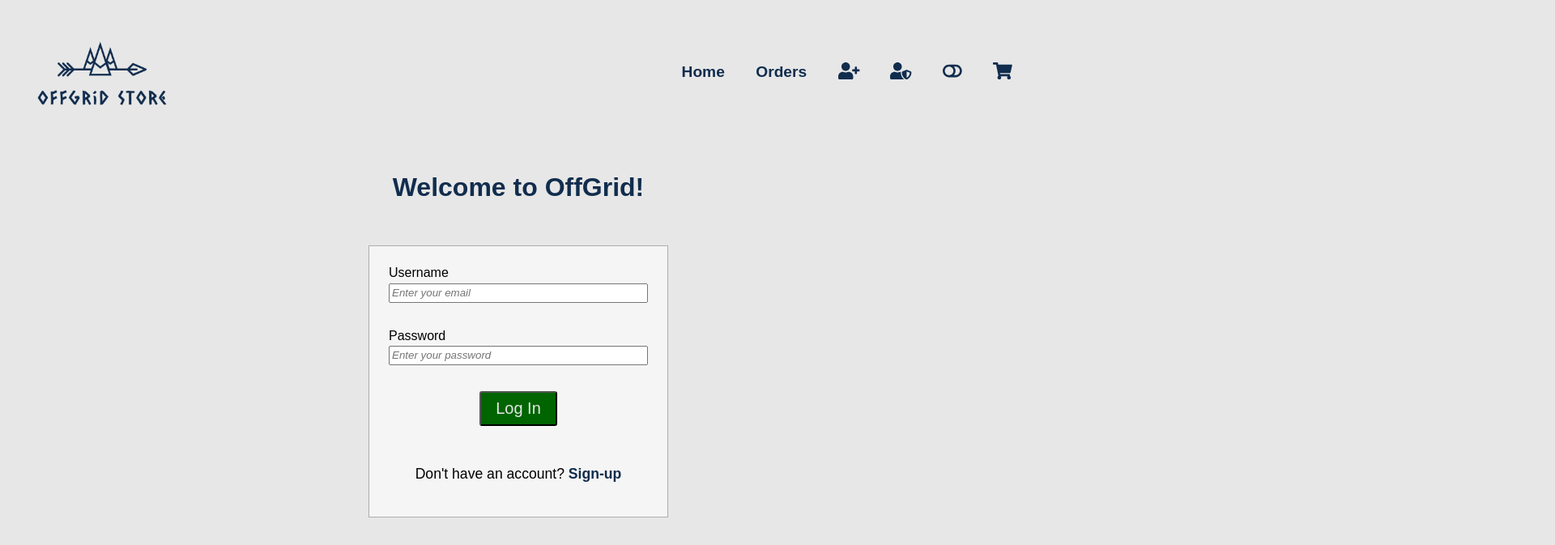
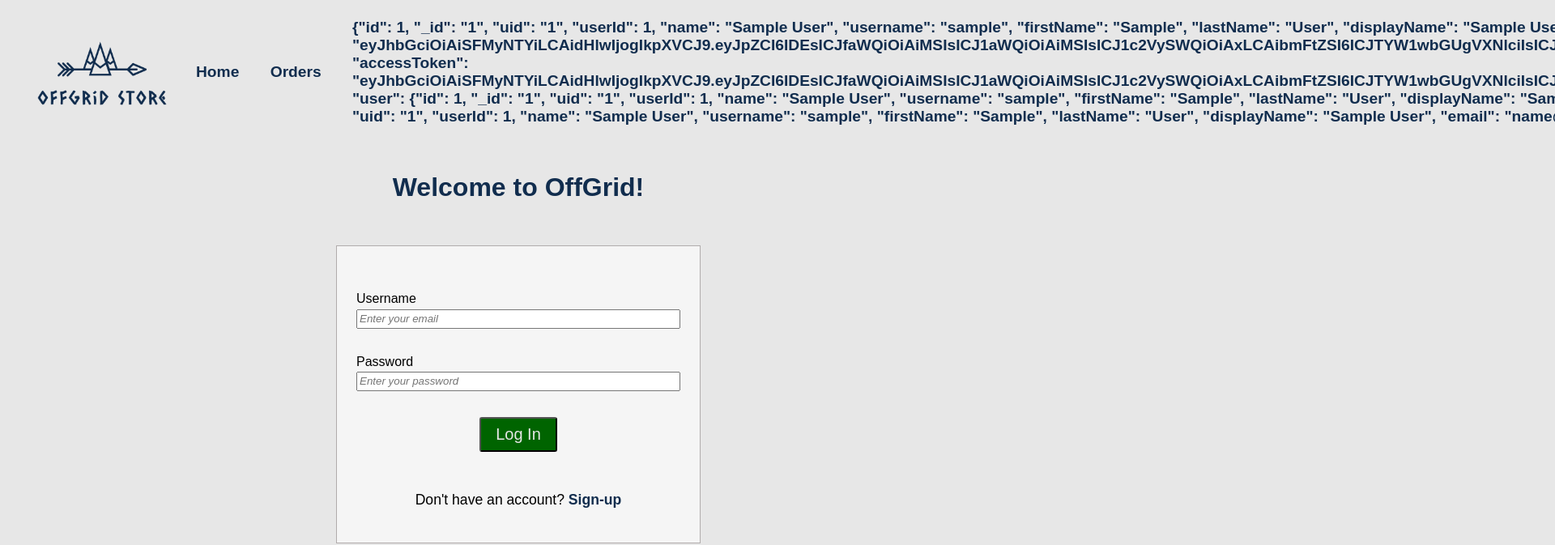
Before and after one commit to adrianklivecz/offgrid-angular-petproject, an Angular app: page /login in a window 1280 px wide. Shown: the top 673 px of the page at 81% size, 1920 px wide, since content can reach past the window. Built offline with nearby package versions, Linux system fonts and the light colour scheme; sample sign-in values are in the browser's storage.

Commit message:
feat: change header buttons when logged in

```diff
--- a/package.json
+++ b/package.json
@@ -23,6 +23,7 @@
     "@fortawesome/free-brands-svg-icons": "^5.15.3",
     "@fortawesome/free-regular-svg-icons": "^5.15.3",
     "@fortawesome/free-solid-svg-icons": "^5.15.3",
+    "ngrok": "^4.0.1",
     "rxjs": "~6.6.0",
     "tslib": "^2.1.0",
     "zone.js": "~0.11.4"
--- /dev/null
+++ b/src/app/User.ts
@@ -0,0 +1,4 @@
+export interface User {
+  email: string;
+  password: string;
+}
--- a/src/app/header/header.component.html
+++ b/src/app/header/header.component.html
@@ -8,24 +8,25 @@
         <ul class="navbar__buttons-container">
             <li class="navbar__button"><a routerLink="/home">Home</a></li>
             <li class="navbar__button"><a routerLink="#">Orders</a></li>
-            <li class="navbar__button">
+            <li class="navbar__button" *ngIf="!loggedIn">
                 <a routerLink="/register">
-                    <fa-icon [icon]="faUserPlus"></fa-icon>
+                    <fa-icon [icon]="faUserPlus" title="Register"></fa-icon>
                 </a>
             </li>
             <li class="navbar__button">
                 <a routerLink="/login">
-                    <fa-icon [icon]="faUserShield"></fa-icon>
+                    <span *ngIf="loggedIn">{{loggedIn}}</span>
+                    <fa-icon [icon]="faSignInAlt" title="Log In" [className]="loggedIn ? 'hidden' : ''"></fa-icon>
                 </a>
             </li>
-            <li class="navbar__button">
-                <a routerLink="#">
-                    <fa-icon [icon]="faToggleOff"></fa-icon>
-                </a>
+            <li class="navbar__button" *ngIf="showLogoutBtn && loggedIn">
+                <p (click)="logoutUserHandler()">
+                    <fa-icon [icon]="faDoorOpen" title="Log Out"></fa-icon>
+                </p>
             </li>
             <li class="navbar__button">
                 <a routerLink="/checkout">
-                    <fa-icon [icon]="faShoppingCart"></fa-icon>
+                    <fa-icon [icon]="faShoppingCart" title="Shopping Cart"></fa-icon>
                 </a>
             </li>
         </ul>
--- a/src/app/header/header.component.scss
+++ b/src/app/header/header.component.scss
@@ -38,6 +38,10 @@
   border-bottom: 2px solid #000;
 }
 
+.hidden {
+  display: none;
+}
+
 /* Media Queries */
 /* XS screens */
 @media (max-width: 600px) {
--- a/src/app/header/header.component.ts
+++ b/src/app/header/header.component.ts
@@ -1,9 +1,10 @@
-import { Component } from '@angular/core';
+import { Component, DoCheck } from '@angular/core';
+import { UserService } from '../user.service';
 import {
+  faShoppingCart,
+  faSignInAlt,
+  faDoorOpen,
   faUserPlus,
-  faToggleOff,
-  faShoppingCart,
-  faUserShield,
 } from '@fortawesome/free-solid-svg-icons';
 
 @Component({
@@ -11,9 +12,24 @@ import {
   templateUrl: './header.component.html',
   styleUrls: ['./header.component.scss'],
 })
-export class HeaderComponent {
+export class HeaderComponent implements DoCheck {
   faUserPlus = faUserPlus;
-  faToggleOff = faToggleOff;
+  faDoorOpen = faDoorOpen;
   faShoppingCart = faShoppingCart;
-  faUserShield = faUserShield;
+  faSignInAlt = faSignInAlt;
+
+  loggedIn?: any;
+  showLogoutBtn: boolean = false;
+
+  constructor(private userService: UserService) {}
+
+  ngDoCheck(): void {
+    this.loggedIn = localStorage.getItem('user');
+    if (this.loggedIn) this.showLogoutBtn = true;
+  }
+
+  logoutUserHandler() {
+    this.userService.logoutUser().subscribe();
+    localStorage.removeItem('user');
+  }
 }
--- a/src/app/login/login.component.html
+++ b/src/app/login/login.component.html
@@ -1,13 +1,23 @@
 <div class="login">
     <h1 class="login__form-title">Welcome to OffGrid!</h1>
-    <form class="login__form">
+    <form class="login__form" [formGroup]="loginForm" (ngSubmit)="onLogin()">
+        <div><span
+                [ngClass]="logIn && !loginForm?.dirty || loginForm?.touched && incorrectCredentials ? 'loginErrorMessage' : 'loginErrorMessage hide'">
+                *please provide the
+                correct
+                email address and password</span>
+        </div>
         <div class="form__username">
-            <label for="username">Username</label>
-            <input type="text" placeholder="Enter your email" />
+            <label for="email">Username <span
+                    *ngIf="loginForm.get('email')?.dirty && emailValidator(loginForm.get('email')) && !logIn || logIn && emailValidator(loginForm.get('email'))"
+                    class="required">
+                    *please use a valid e-mail format</span>
+            </label>
+            <input type="text" placeholder="Enter your email" name="email" formControlName="email" />
         </div>
         <div class="form__password">
             <label for="password">Password</label>
-            <input type="password" placeholder="Enter your password" />
+            <input type="password" placeholder="Enter your password" name="password" formControlName="password" />
         </div>
         <button type="submit" class="login__button">Log In</button>
         <p class="form__login-redirect">Don't have an account? <span><a routerLink="/register">Sign-up</a></span></p>
--- a/src/app/login/login.component.scss
+++ b/src/app/login/login.component.scss
@@ -14,6 +14,7 @@
   }
 
   .login__form {
+    position: relative;
     display: flex;
     flex-direction: column;
     flex-wrap: wrap;
@@ -25,7 +26,7 @@
 
     input {
       height: 1.5rem;
-      min-width: 20rem;
+      min-width: 25rem;
     }
 
     .form__username,
@@ -55,3 +56,19 @@
     }
   }
 }
+
+.required {
+  color: red;
+}
+
+.loginErrorMessage {
+  position: absolute;
+  top: 1rem;
+  left: 1rem;
+  color: red;
+  opacity: 1;
+}
+
+.hide {
+  opacity: 0;
+}
--- a/src/app/login/login.component.ts
+++ b/src/app/login/login.component.ts
@@ -1,15 +1,58 @@
-import { Component, OnInit } from '@angular/core';
+import { Component } from '@angular/core';
+import { FormBuilder, Validators } from '@angular/forms';
+import { Router } from '@angular/router';
+import { UserService } from '../user.service';
 
 @Component({
   selector: 'app-login',
   templateUrl: './login.component.html',
-  styleUrls: ['./login.component.scss']
+  styleUrls: ['./login.component.scss'],
 })
-export class LoginComponent implements OnInit {
+export class LoginComponent {
+  logIn: boolean = false;
+  incorrectCredentials: boolean = false;
 
-  constructor() { }
+  constructor(
+    private userService: UserService,
+    private formBuilder: FormBuilder,
+    private router: Router
+  ) {}
 
-  ngOnInit(): void {
+  loginForm = this.formBuilder.group({
+    email: ['', Validators.required],
+    password: ['', Validators.required],
+  });
+
+  onLogin(): void {
+    this.logIn = true;
+    if (!this.loginForm?.valid) {
+      return;
+    }
+
+    if (this.loginForm?.valid) {
+      this.userService.loginUser(this.loginForm?.value).subscribe(
+        (res) => {
+          console.log(res);
+          console.log(typeof document.cookie);
+          localStorage.setItem('user', this.loginForm.get('email')?.value);
+          this.router.navigate(['/home']);
+        },
+        (error) => {
+          if (error) this.incorrectCredentials = true;
+        }
+      );
+    }
   }
 
+  emailValidator(control: any) {
+    if (
+      control.value.match(
+        /[a-z0-9!#$%&'*+/=?^_`{|}~-]+(?:\.[a-z0-9!#$%&'*+/=?^_`{|}~-]+)*@(?:[a-z0-9](?:[a-z0-9-]*[a-z0-9])?\.)+[a-z0-9](?:[a-z0-9-]*[a-z0-9])?/
+      )
+    ) {
+      return;
+    } else {
+      return true;
+    }
+  }
 }
--- a/src/app/user.service.ts
+++ b/src/app/user.service.ts
@@ -1,11 +1,15 @@
 import { HttpClient } from '@angular/common/http';
 import { Injectable } from '@angular/core';
+import { Observable } from 'rxjs';
 import { map } from 'rxjs/operators';
+import { User } from './User';
 
 @Injectable({
   providedIn: 'root',
 })
 export class UserService {
+  isLoggedIn: boolean = false;
+
   constructor(private http: HttpClient) {}
 
   registerUser(body: {}) {
@@ -14,9 +18,15 @@ export class UserService {
       .pipe(map((results) => results));
   }
 
-  loginUser(body: {}) {
+  loginUser(body: User): Observable<any> {
     return this.http
-      .post<any>('http://localhost:8080/customer/login', body)
-      .pipe(map((results) => results));
+      .post<any>('http://localhost:8080/customer/login', body, {})
+      .pipe(map((results) => console.log(results)));
+  }
+
+  logoutUser() {
+    return this.http
+      .get<any>('http://localhost:8080/customer/logout')
+      .pipe(map((res) => console.log(res)));
   }
 }
```
Also changed, not shown: 1 other file (tests, documents, lock files or other folders).
